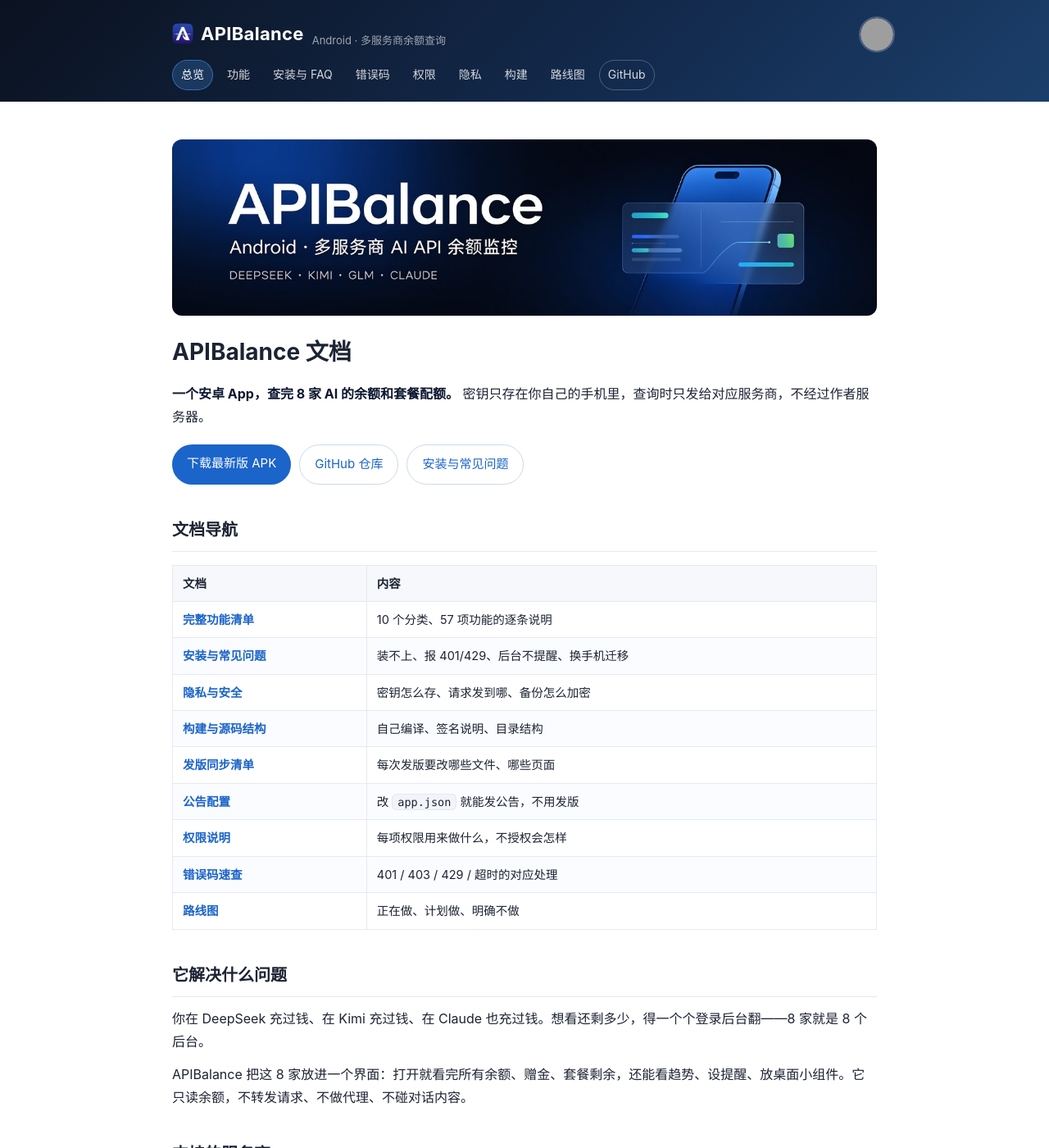
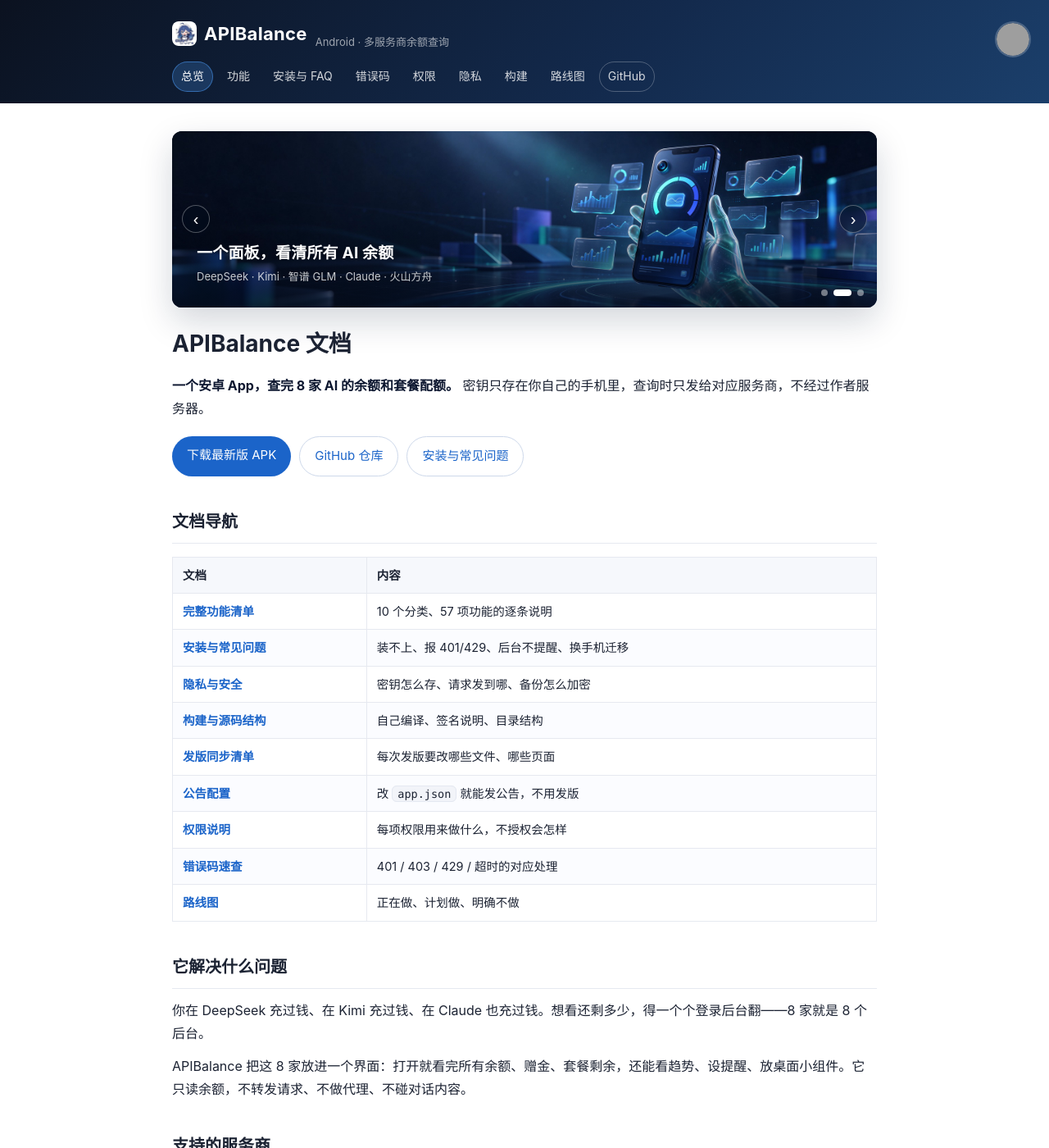
Before and after one commit to RXHrxh520/APIBalance, a Jekyll site: the page built from docs/index.md, in a window 1280 px wide and 1400 px high. Shown: the whole window at 82% size. Built offline with Jekyll 4.4.1, drawn with Linux system fonts in a browser that asks for light colours; grey boxes are pictures that could not be loaded.

Commit message:
docs: 增加首页轮播并改用真实应用图标
首页大图改为三张轮播，补充多服务商仪表盘与本地加密两张高分辨率配图；页头图标改用 APK 实际 launcher 前景资源合成的应用图标。

```diff
--- a/docs/_layouts/default.html
+++ b/docs/_layouts/default.html
@@ -5,17 +5,17 @@
 <meta name="viewport" content="width=device-width, initial-scale=1">
 <title>{{ page.title | default: site.title }}</title>
 <meta name="description" content="{{ page.description | default: site.description }}">
-<link rel="icon" href="{{ site.baseurl }}/assets/brand/logo.png">
+<link rel="icon" href="{{ site.baseurl }}/assets/brand/app-icon.png">
 <link rel="stylesheet" href="{{ site.baseurl }}/assets/css/style.css">
 </head>
 <body>
 <header class="site-header">
+  <button class="dev-avatar" type="button" title="开发者" aria-label="开发者头像">
+    <img src="https://github.com/RXHrxh520.png?size=80" alt="开发者头像" width="40" height="40">
+  </button>
   <div class="wrap header-inner">
-    <button class="dev-avatar" type="button" title="开发者" aria-label="开发者头像">
-      <img src="https://github.com/RXHrxh520.png?size=80" alt="开发者头像" width="40" height="40">
-    </button>
     <div class="brand">
-      <a href="{{ site.baseurl }}/" class="brand-name"><img class="logo" src="{{ site.baseurl }}/assets/brand/logo.png" alt="APIBalance">APIBalance</a>
+      <a href="{{ site.baseurl }}/" class="brand-name"><img class="logo" src="{{ site.baseurl }}/assets/brand/app-icon.png" alt="APIBalance">APIBalance</a>
       <span class="brand-sub">Android · 多服务商余额查询</span>
     </div>
     <nav class="nav">
--- a/docs/assets/css/style.css
+++ b/docs/assets/css/style.css
@@ -19,7 +19,7 @@ body{
 .header-inner{display:flex;flex-direction:column;gap:12px;position:relative}
 .brand{display:flex;align-items:baseline;gap:10px;flex-wrap:wrap;padding-right:50px}
 .dev-avatar{
-  position:absolute;top:0;right:0;width:40px;height:40px;padding:0;
+  position:absolute;top:28px;right:24px;width:40px;height:40px;padding:0;
   border:0;border-radius:50%;background:transparent;cursor:pointer;overflow:hidden;
   box-shadow:0 0 0 2px rgba(255,255,255,.22);transition:.15s;
 }
@@ -27,7 +27,7 @@ body{
 .dev-avatar:hover{box-shadow:0 0 0 2px rgba(78,161,255,.75)}
 .dev-avatar:focus-visible{outline:2px solid #4ea1ff;outline-offset:2px}
 .brand-name{display:inline-flex;align-items:center;gap:9px;color:#fff;font-size:22px;font-weight:700;letter-spacing:.3px;text-decoration:none}
-.logo{width:26px;height:26px;border-radius:7px;display:block}
+.logo{width:30px;height:30px;border-radius:8px;display:block}
 .figure{margin:22px 0;border:1px solid var(--line);border-radius:var(--radius);overflow:hidden}
 .figure img,.figure svg{display:block;width:100%;height:auto}
 .brand-sub{color:rgba(255,255,255,.6);font-size:13px}
@@ -72,6 +72,39 @@ pre code{background:none;border:0;color:inherit;padding:0}
 
 .banner{display:block;width:100%;max-width:860px;margin:0 0 26px;border-radius:var(--radius)}
 
+.hero-carousel{
+  position:relative;max-width:860px;aspect-ratio:4/1;margin:0 0 26px;
+  border-radius:var(--radius);overflow:hidden;background:#07101f;
+  box-shadow:0 16px 40px rgba(12,28,56,.18);
+}
+.carousel-slide{position:absolute;inset:0;opacity:0;pointer-events:none;transition:opacity .55s ease}
+.carousel-slide.is-active{opacity:1;pointer-events:auto}
+.carousel-slide img{display:block;width:100%;height:100%;object-fit:cover}
+.carousel-caption{
+  position:absolute;left:0;right:0;bottom:0;padding:30px 30px 26px;
+  background:linear-gradient(180deg,transparent,rgba(3,10,24,.82));
+  color:#fff;pointer-events:none;
+}
+.carousel-caption strong{display:block;color:#fff;font-size:19px;line-height:1.35;letter-spacing:.2px}
+.carousel-caption span{display:block;margin-top:4px;color:rgba(255,255,255,.78);font-size:13px}
+.carousel-arrow{
+  position:absolute;top:50%;z-index:2;width:34px;height:34px;padding:0;
+  border:1px solid rgba(255,255,255,.3);border-radius:50%;
+  background:rgba(4,13,30,.48);color:#fff;font-size:20px;line-height:1;
+  display:grid;place-items:center;cursor:pointer;transform:translateY(-50%);
+  backdrop-filter:blur(6px);transition:.15s;
+}
+.carousel-arrow:hover{background:rgba(78,161,255,.55);border-color:rgba(78,161,255,.8)}
+.carousel-arrow.prev{left:12px}
+.carousel-arrow.next{right:12px}
+.carousel-dots{position:absolute;right:16px;bottom:14px;z-index:2;display:flex;gap:7px}
+.carousel-dot{
+  width:8px;height:8px;padding:0;border:0;border-radius:999px;
+  background:rgba(255,255,255,.45);cursor:pointer;transition:.2s;
+}
+.carousel-dot.is-active{width:22px;background:#fff}
+.carousel-dot:focus-visible{outline:2px solid #4ea1ff;outline-offset:2px}
+
 .hero-actions{display:flex;gap:10px;flex-wrap:wrap;margin:20px 0 6px}
 .btn{
   display:inline-block;padding:10px 18px;border-radius:999px;font-size:15px;
@@ -103,7 +136,16 @@ pre code{background:none;border:0;color:inherit;padding:0}
   h1{font-size:23px}
   .main{padding:24px 16px 44px}
   .site-header{padding:16px 0 10px}
+  .brand{padding-right:44px}
+  .dev-avatar{top:20px;right:16px;width:36px;height:36px}
   .nav{font-size:13px;gap:4px}
   .nav a{padding:4px 8px}
+  .hero-carousel{aspect-ratio:3/1}
+  .carousel-slide.is-brand img{object-position:left center}
+  .carousel-caption{top:14px;bottom:auto;padding:0 16px;background:none;text-shadow:0 1px 8px rgba(0,0,0,.6)}
+  .carousel-caption strong{font-size:14px}
+  .carousel-caption span{font-size:11px;margin-top:2px}
+  .carousel-arrow{display:none}
+  .carousel-dots{right:12px;bottom:10px}
   table{font-size:13.5px;display:block;overflow-x:auto;white-space:nowrap}
 }
--- a/docs/index.md
+++ b/docs/index.md
@@ -5,7 +5,32 @@ description: APIBalance 使用文档：支持 DeepSeek / Kimi / 智谱 GLM / Ant
 permalink: /
 ---
 
-<img class="banner" src="{{ site.baseurl }}/assets/brand/banner.jpg" alt="APIBalance">
+<div class="hero-carousel" data-carousel aria-label="APIBalance 介绍轮播">
+  <div class="carousel-slide is-active is-brand">
+    <img src="{{ site.baseurl }}/assets/brand/banner.jpg" alt="APIBalance 多服务商 AI API 余额监控" decoding="async">
+  </div>
+  <div class="carousel-slide">
+    <img src="{{ site.baseurl }}/assets/brand/carousel-1.jpg" alt="多服务商 AI 余额仪表盘" loading="lazy" decoding="async">
+    <div class="carousel-caption">
+      <strong>一个面板，看清所有 AI 余额</strong>
+      <span>DeepSeek · Kimi · 智谱 GLM · Claude · 火山方舟</span>
+    </div>
+  </div>
+  <div class="carousel-slide">
+    <img src="{{ site.baseurl }}/assets/brand/carousel-2.jpg" alt="本地加密与隐私保护" loading="lazy" decoding="async">
+    <div class="carousel-caption">
+      <strong>密钥只留在你的设备</strong>
+      <span>本地加密，不经过作者服务器</span>
+    </div>
+  </div>
+  <button class="carousel-arrow prev" type="button" aria-label="上一张">‹</button>
+  <button class="carousel-arrow next" type="button" aria-label="下一张">›</button>
+  <div class="carousel-dots" aria-label="轮播页码">
+    <button class="carousel-dot is-active" type="button" aria-label="第 1 张" aria-current="true"></button>
+    <button class="carousel-dot" type="button" aria-label="第 2 张"></button>
+    <button class="carousel-dot" type="button" aria-label="第 3 张"></button>
+  </div>
+</div>
 
 # APIBalance 文档
 
```
Also changed, not shown: other parts of docs/_layouts/default.html (+56 -0 lines), docs/assets/brand/app-icon.png (added), docs/assets/brand/carousel-1.jpg (added), docs/assets/brand/carousel-2.jpg (added).
